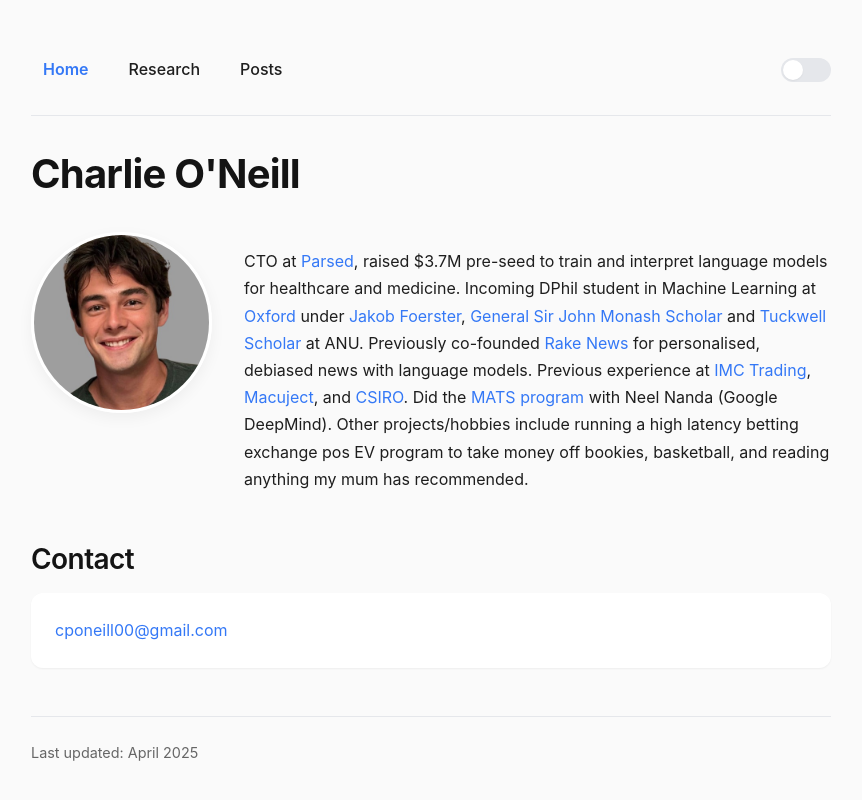
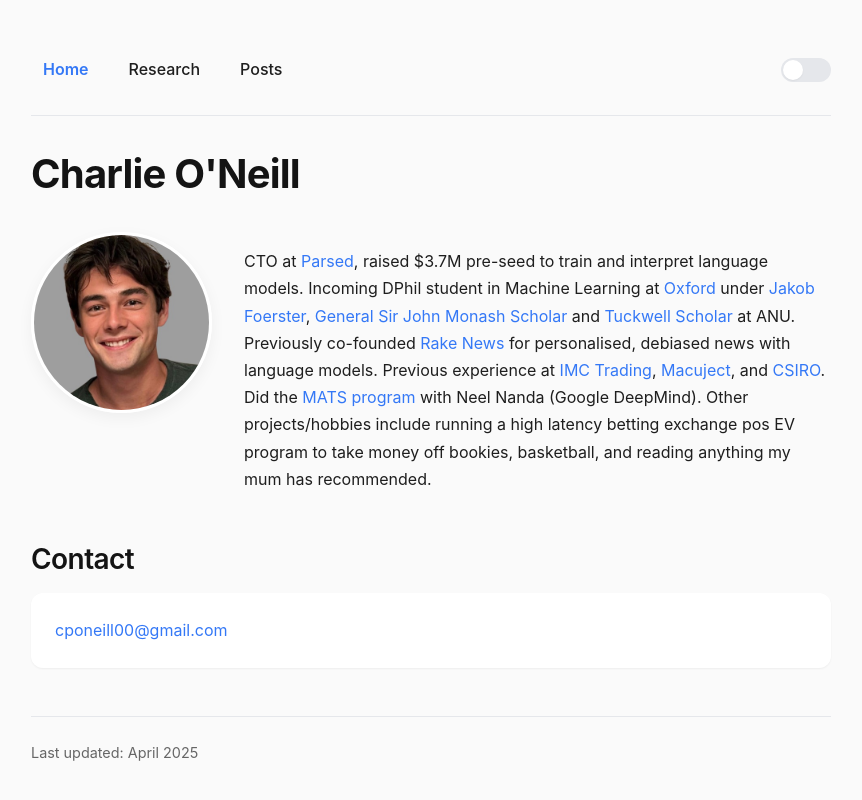
Before and after one commit to charlieoneill11/charlieoneill11.github.io, a Jekyll site: the page index.html, which Jekyll copies as it is, in a window 1280 px wide. Shown: the top 800 px of the page, without its empty margins (209-1071 px from the left). Built offline with Jekyll 4.4.1, drawn with Linux system fonts in a browser that asks for light colours.

Commit message:
removed healthcare

```diff
--- a/index.html
+++ b/index.html
@@ -319,7 +319,7 @@
             <section class="about-section">
                 <img src="images/charles_photo.jpeg" alt="Charlie O'Neill" class="profile-photo fade-in delay-1">
                 <div class="bio-content fade-in delay-2">
-                    <p>CTO at <a href="https://parsed.com/">Parsed</a>, raised $3.7M pre-seed to train and interpret language models for healthcare and medicine. Incoming DPhil student in Machine Learning at <a href="https://www.ox.ac.uk/admissions/undergraduate/courses/course-listing/computer-science">Oxford</a> under <a href="https://www.jakobfoerster.com/">Jakob Foerster</a>, <a href="https://www.johnmonash.com/">General Sir John Monash Scholar</a> and <a href="https://tuckwell.anu.edu.au/">Tuckwell Scholar</a> at ANU. Previously co-founded <a href="https://rake.news/">Rake News</a> for personalised, debiased news with language models. Previous experience at <a href="https://www.imc.com/ap">IMC Trading</a>, <a href="https://www.macuject.com/">Macuject</a>, and <a href="https://www.csiro.au/en/">CSIRO</a>. Did the <a href="https://www.matsprogram.org/">MATS program</a> with Neel Nanda (Google DeepMind). Other projects/hobbies include running a high latency betting exchange pos EV program to take money off bookies, basketball, and reading anything my mum has recommended.</p>
+                    <p>CTO at <a href="https://parsed.com/">Parsed</a>, raised $3.7M pre-seed to train and interpret language models. Incoming DPhil student in Machine Learning at <a href="https://www.ox.ac.uk/admissions/undergraduate/courses/course-listing/computer-science">Oxford</a> under <a href="https://www.jakobfoerster.com/">Jakob Foerster</a>, <a href="https://www.johnmonash.com/">General Sir John Monash Scholar</a> and <a href="https://tuckwell.anu.edu.au/">Tuckwell Scholar</a> at ANU. Previously co-founded <a href="https://rake.news/">Rake News</a> for personalised, debiased news with language models. Previous experience at <a href="https://www.imc.com/ap">IMC Trading</a>, <a href="https://www.macuject.com/">Macuject</a>, and <a href="https://www.csiro.au/en/">CSIRO</a>. Did the <a href="https://www.matsprogram.org/">MATS program</a> with Neel Nanda (Google DeepMind). Other projects/hobbies include running a high latency betting exchange pos EV program to take money off bookies, basketball, and reading anything my mum has recommended.</p>
                 </div>
             </section>
 
```
